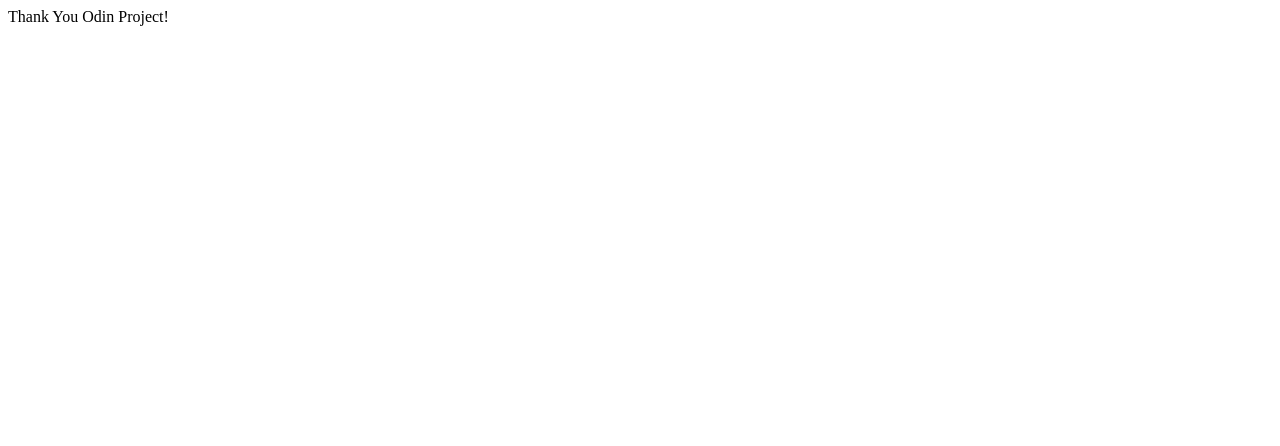
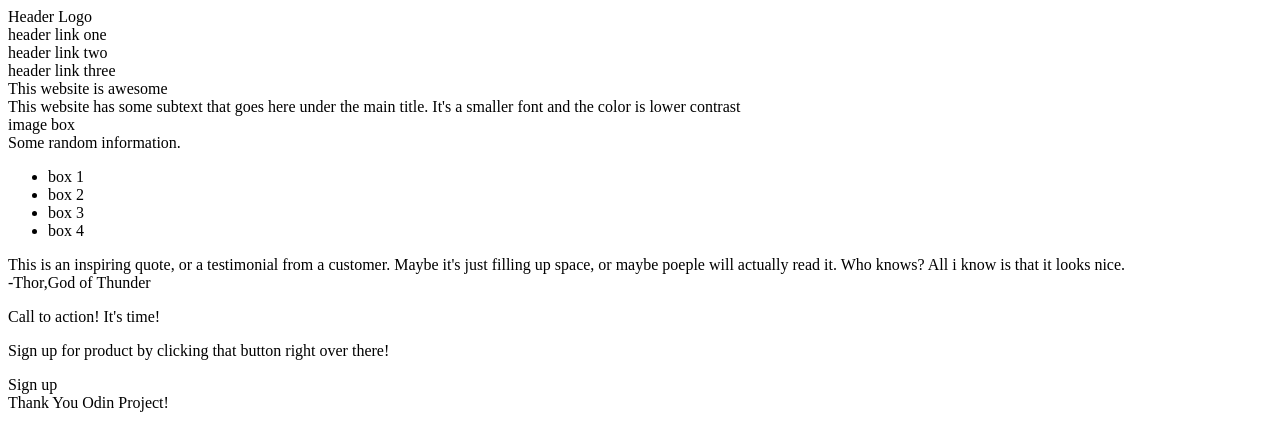
Before and after one commit to Ineshtandy/Simplistic-Landing-Page, a plain HTML site: page index.html in a window 1280 px wide. Drawn offline with Linux system fonts and the light colour scheme.

Commit message:
INDEX FILE UPDATE more subsections have been added with content inside. Addition of sub divisions for header and other sections.

```diff
--- a/index.html
+++ b/index.html
@@ -1,20 +1,59 @@
 <!DOCTYPE html>
 <html lang="en">
     <head>
-        <meta charset="utf-8">
+        <meta charset="UTF-8">
         <title>Simplistic Landing Page</title>
     </head>
 
     <body>
-        <div class="header"></div>
+        <div class="header">
+            <div class="pt1">
+                <div>Header Logo</div>
+                <div>header link one</div>
+                <div>header link two</div>
+                <div>header link three</div>
+            </div>
 
-        <div class="sec1"></div>
+            <div class="pt2">
 
-        <div class="sec2"></div>
+                <div class="pt2.1">
+                    <div class="pt2.1.1">
+                        This website is awesome
+                    </div>
+                    <div class="pt2.1.2">
+                        This website has some subtext that goes here under the main title. It's a smaller font and the color is lower contrast
+                    </div>
+                </div>
 
-        <div class="sec3"></div>
+                <div class="pt2.2">image box</div>
 
-        <div class="sec4"></div>
+            </div>
+        </div>
+
+        <div class="sec1">
+            <div class="sec1 head">Some random information.</div>
+
+            <ul class="sec1 boxes">
+                <li>box 1</li>
+                <li>box 2</li>
+                <li>box 3</li>
+                <li>box 4</li>
+            </ul>
+        </div>
+
+        <div class="sec2">
+            <div>This is an inspiring quote, or a testimonial from a customer. Maybe it's just filling up space, or maybe poeple will actually read it. Who knows? All i know is that it looks nice.</div>
+            <div>-Thor,God of Thunder</div>
+        </div>
+
+        <div class="sec3">
+            <div>
+                <p>Call to action! It's time!</p>
+                <p>Sign up for product by clicking that button right over there!</p>
+            </div>
+
+            <div>Sign up</div>
+        </div>
 
         <div class="footer">Thank You Odin Project!</div>
     </body>
```
